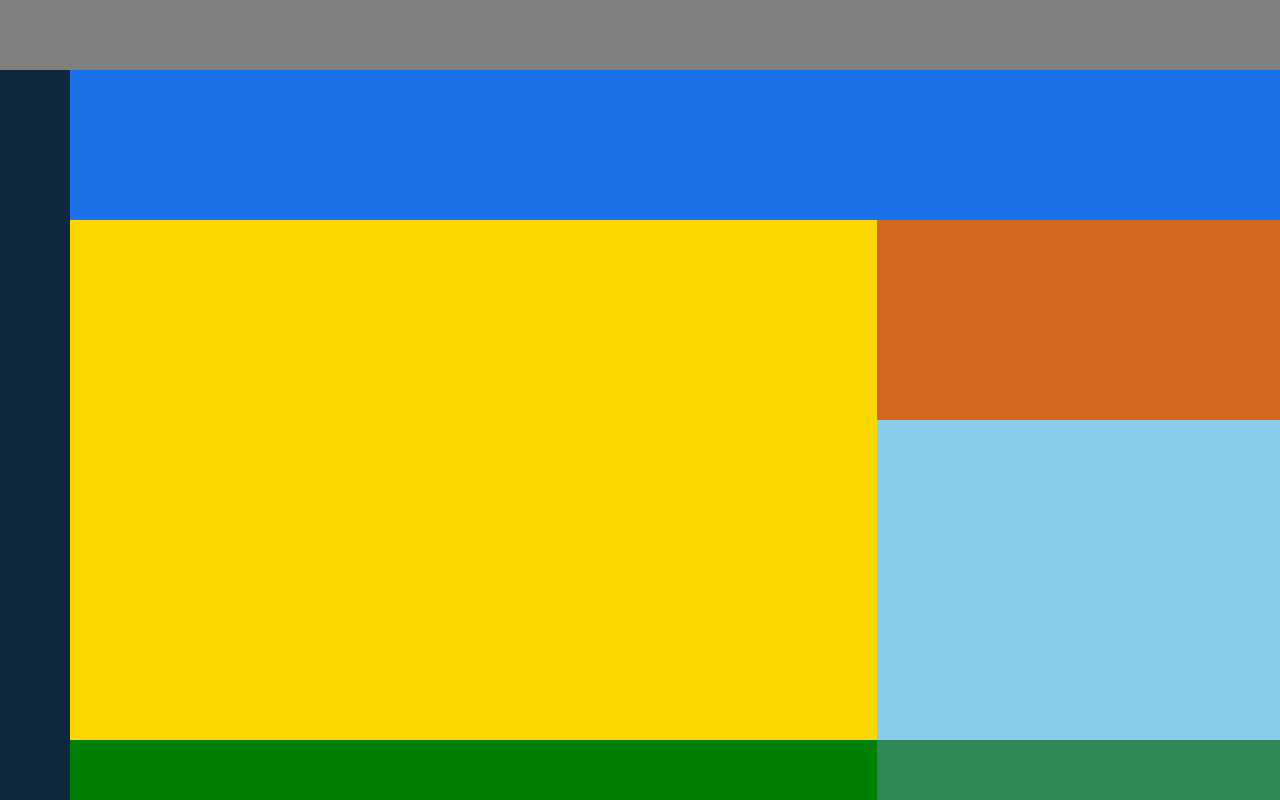
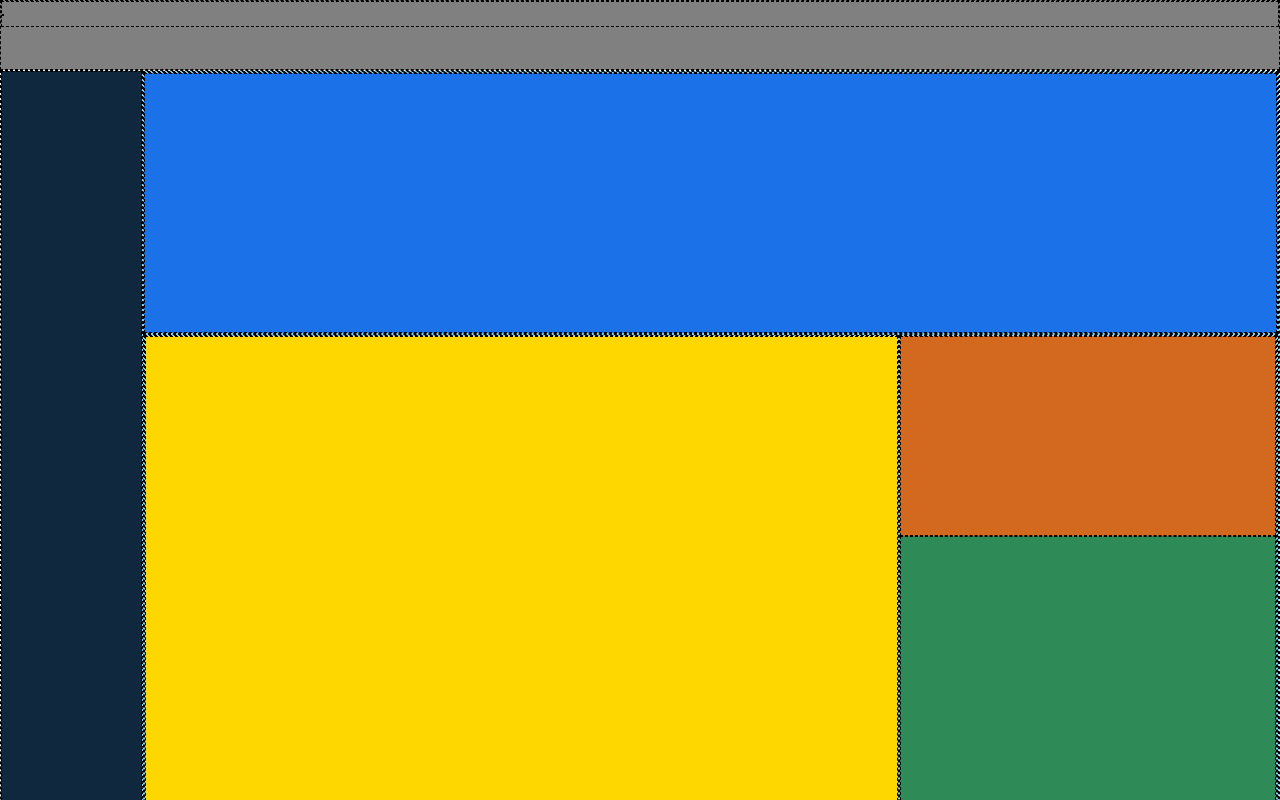
Before and after one commit to nicodellolio/html-css-bootstrap-dashboard, a plain HTML site: page index.html in a window 1280 px wide. Shown: the top 800 px of the page. Drawn offline with nearby package versions, Linux system fonts and the light colour scheme.

Commit message:
structure-complete

```diff
--- a/assets/css/style.css
+++ b/assets/css/style.css
@@ -1,10 +1,10 @@
-*{
+* {
     font-family: Roboto, sans-serif;
 }
 
 /* ### UTILITIES ### */
 
-:root{
+:root {
     --bg_primary-: #1b72e8;
     --bg_secondary: #10283d;
     --input_success: #198754;
@@ -12,20 +12,35 @@
     --input_danger: #DC3545;
 }
 
-.col_100{
+.col_100 {
     width: 100%;
 }
 
-.ms_row{
+/* ### MAIN STYLE SHEET ### */
+
+main {
+    display: flex;
+}
+
+header {
+    position: fixed;
     width: 100%;
+    z-index: 10;
+}
+
+.sidebar {
+    width: 70px;
+    height: 100%;
+    position: fixed;
+    top: 70px;
+    background-color: var(--bg_secondary);
 }
 
 
-
-/* ### MAIN STYLE SHEET ### */
-
-main{
-    display: flex;
+.data_container {
+    position: relative;
+    left: 70px;
+    top: 70px;
 }
 
 
@@ -33,67 +48,82 @@ main{
 
 
 
+
+
 /* ### DEBUG SECTION ### */
-.debug *{
-    /* border: dashed grey; */
+.debug * {
+    border: 1px dashed black;
 }
 
-.debug header{
+.debug header {
     background-color: grey;
     height: 70px
 }
 
-.debug .sidebar{
-    background-color: var(--bg_secondary);
-    width: 70px;
-    height: 100vh;
-}
-.debug .data_container{
+.debug .data_container {
     background-color: skyblue;
     width: calc(100% - 70px);
-    height: 100vh;
+    height: 100%;
 }
-.debug .main_header{
+
+.debug .main_header {
     background-color: var(--bg_primary-);
-    height: 150px;
+    height: 260px;
 }
-.debug .next_classes{
+
+.debug .next_classes {
     background-color: gold;
     height: 520px;
 }
-.debug .faq{
+
+.debug .faq {
     background-color: green;
     height: 250px;
 }
-.debug .todo{
+
+.debug .todo {
     background-color: chocolate;
     height: 200px;
 }
-.debug .graph{
+
+.debug .graph {
     background-color: seagreen;
-    height: 650px;
+    height: 570px;
 
 }
 
 
-@media screen and (min-width: 768px) {
+@media screen and (min-width: 768px) {}
 
-}
+
+
 
 @media screen and (min-width: 1140px) {
 
-    .data_row{
+    .sidebar {
+        width: 150px;
+        position: static;
+        height: calc(100vh - 70px);
+    }
+    header{
+        position: static;
+    }
+
+    .data_container{
+        position: static;
+    }
+
+    .data_container_central {
         display: flex;
         flex-wrap: wrap;
 
-        > .col_large{
+        >.left_row {
             width: calc((100% / 12) * 8);
         }
-        > .col_small{
+
+        >.right_row {
             width: calc((100% / 12) * 4);
         }
     }
 
-
-
 }
--- a/index.html
+++ b/index.html
@@ -19,7 +19,13 @@
 
 <body class="debug">
 
-    <header></header>
+    <header>
+
+        <div class="searchbar">
+            <img src="" alt="" class="logo">
+        </div>
+
+    </header>
 
     <main>
         <div class="sidebar"></div>
@@ -27,12 +33,19 @@
             <div class="ms_row head_row">
                 <div class="col_100 main_header"></div>
             </div>
-            <div class="ms_row data_row">
-                <div class="next_classes col_large"></div>
-                <div class="todo col_small"></div>
 
-                <div class="faq col_large"></div>
-                <div class="graph col_small"></div>
+            <div class="data_container_central">
+
+                <div class="ms_row left_row">
+                    <div class="next_classes col_large"></div>
+                    <div class="faq col_large"></div>
+                </div>
+
+                <div class="ms_row right_row">
+                    <div class="todo col_small"></div>
+                    <div class="graph col_small"></div>
+                </div>
+
             </div>
         </div>
     </main>
```
